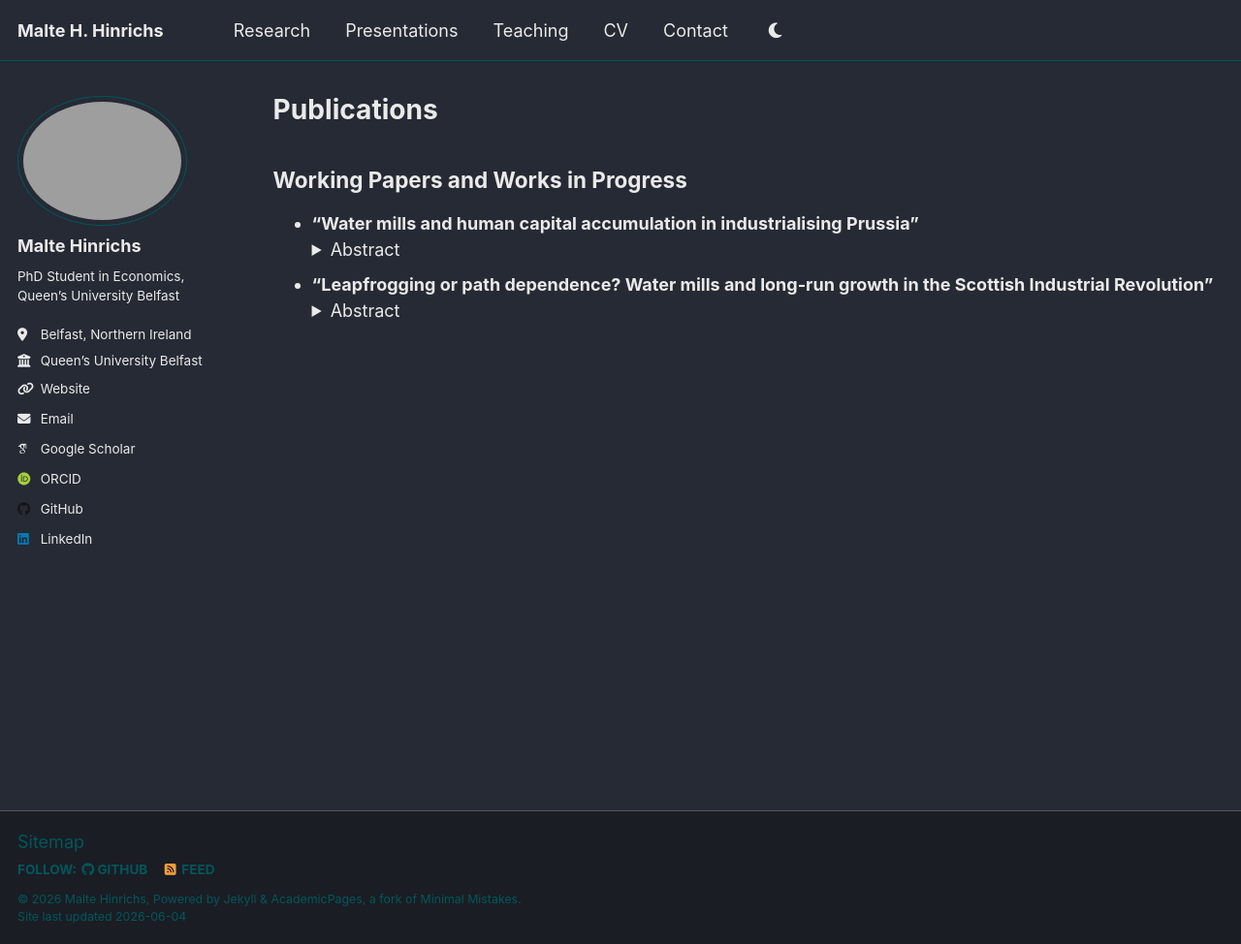
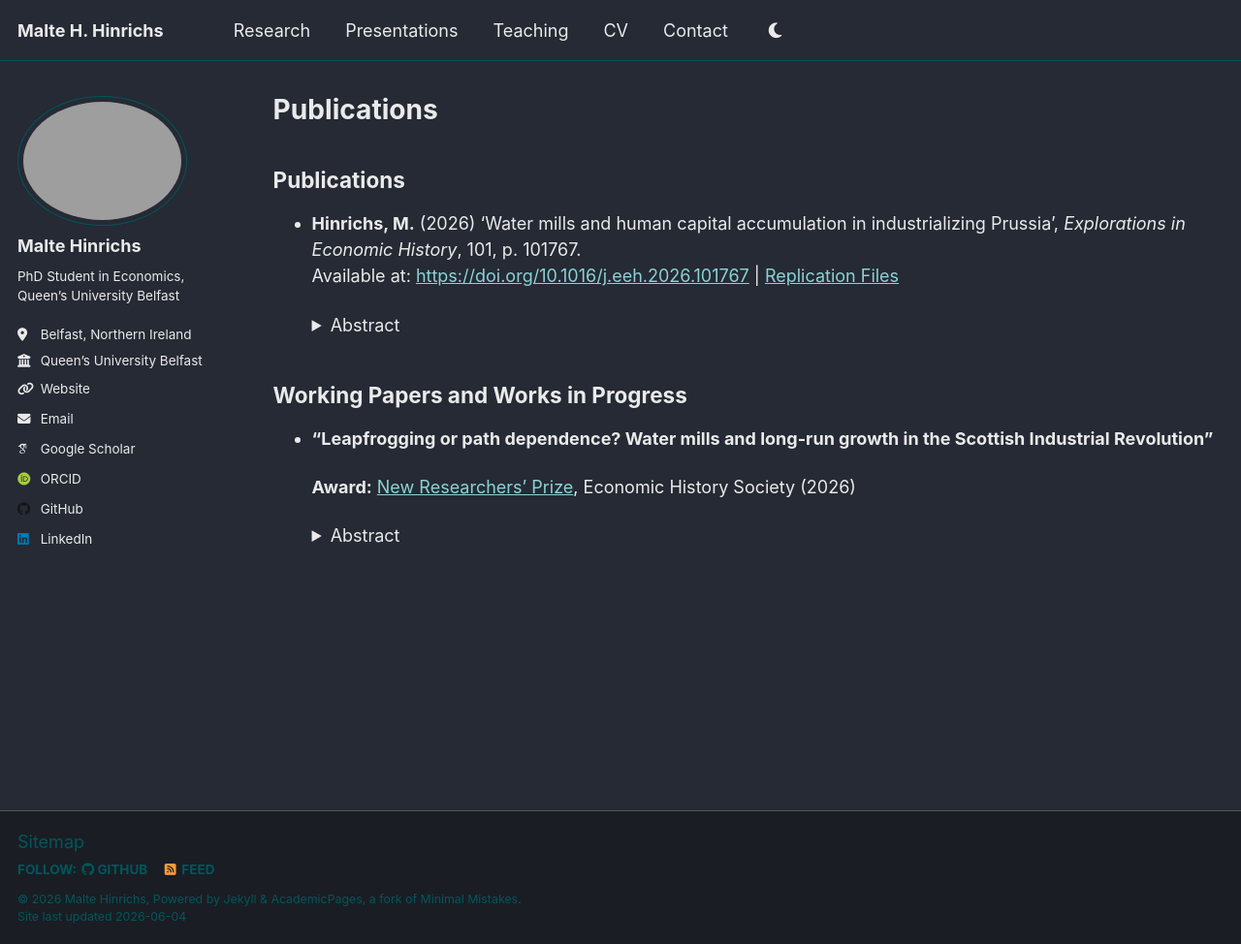
Before and after one commit to maltehhinrichs/maltehhinrichs.github.io, a Jekyll site: the page built from _pages/publications.md, in a window 1280 px wide and 974 px high. Shown: the whole window at 97% size. Built offline with Jekyll 4.4.1, drawn with Linux system fonts in a browser that asks for light colours; some web fonts are replaced; a script that is not in the unit is left out.

Commit message:
Add proper citation format for Prussia paper with publication details on second line, and add New Researchers' Prize for Scotland paper

```diff
--- a/_pages/publications.md
+++ b/_pages/publications.md
@@ -5,17 +5,22 @@ permalink: /publications/
 author_profile: true
 ---
 
-## Working Papers and Works in Progress
+## Publications
 
-<!-- You can also find my articles on <a href="{{site.author.googlescholar}}">my Google Scholar profile</a>.</div> --->
+- **Hinrichs, M.** (2026) 'Water mills and human capital accumulation in industrializing Prussia', *Explorations in Economic History*, 101, p. 101767.
+  Available at: [https://doi.org/10.1016/j.eeh.2026.101767](https://doi.org/10.1016/j.eeh.2026.101767) | [Replication Files](https://doi.org/10.17632/pvnh7g4b39.2)
 
-- **"Water mills and human capital accumulation in industrialising Prussia"**
   <details>
   <summary>Abstract</summary>
   Did Germany's industrial rise begin with its water mills? This study examines how water mills shaped early industrial development in Prussia using historical county-level census data. I show that water-powered proto-industrialization fostered skilled artisanal human capital by the mid-nineteenth century. Unlike wind or animal-powered mills, water mills supported diverse industries, driving technological spillovers and early industrialization. Counties with more water mills saw faster population growth, though this effect declined with the adoption of coal and steam. These findings underscore water power's role in Germany's industrial rise, and suggest that water-driven industrialization was a broader European phenomenon, not unique to Britain.
   </details>
 
+## Working Papers and Works in Progress
+
 - **"Leapfrogging or path dependence? Water mills and long-run growth in the Scottish Industrial Revolution"**
+
+  **Award:** [New Researchers' Prize](https://ehs.org.uk/conference/), Economic History Society (2026)
+
   <details>
   <summary>Abstract</summary>
   When new general-purpose technologies emerge, do incumbents get locked into obsolete infrastructure while agile entrants leapfrog them? Scotland's Industrial Revolution provides a test case. Using digitized locations of over 1,200 water mills from 1755 and parish-level data spanning 140 years, I examine whether steam power initiated a decline of water-powered regions or reinforced their advantages. The results reject leapfrogging: parishes with one additional pre-industrial mill experienced 8% greater population growth by 1891, with effects intensifying precisely when steam engines became abundant. Rather than being trapped by sunk costs, water-powered locations became centers of steam adoption and industrial diversification. Migration flows, including Irish famine refugees, concentrated in these areas.
```
